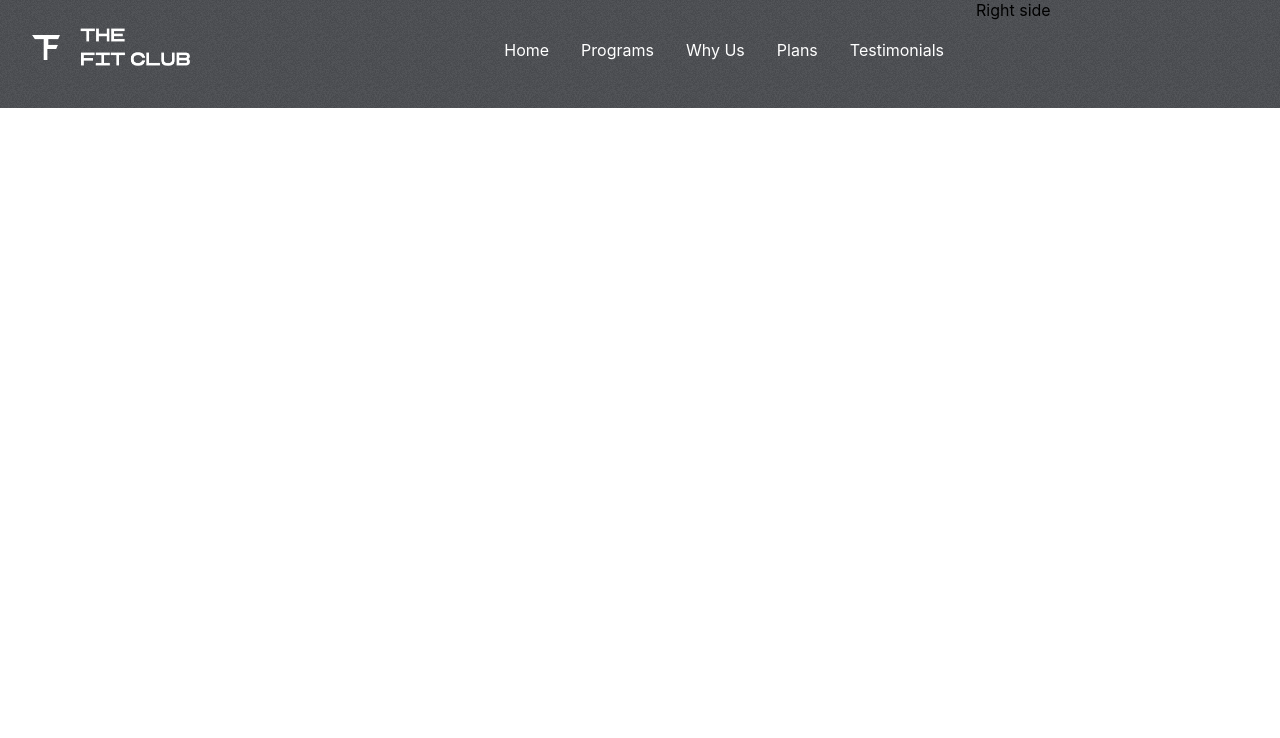
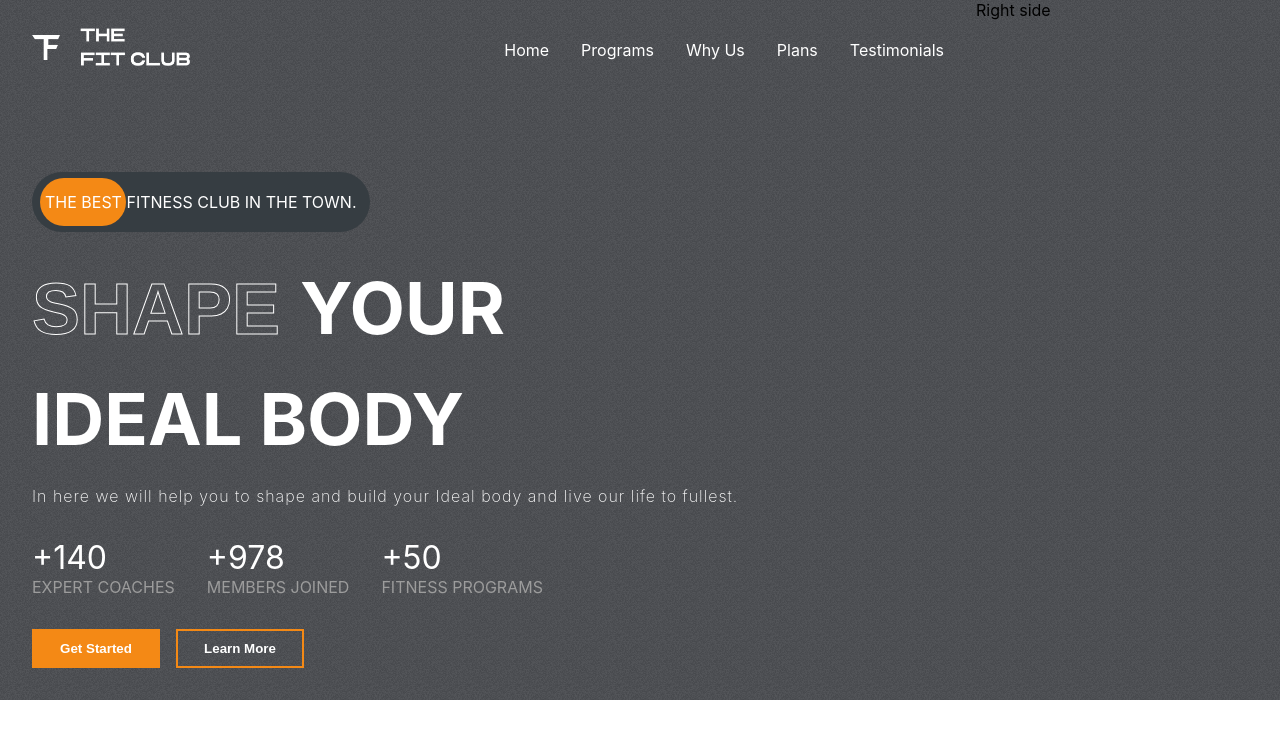
Before and after one commit to mrinnnmoy/Fitclub, a React (Create React App) app: page / in a window 1280 px wide. Shown: the top 738 px of the page. Built offline with nearby package versions, Linux system fonts and the light colour scheme; the HTML template or start-up script is replaced by a standard one.

Commit message:
build hero-section

```diff
--- a/src/App.css
+++ b/src/App.css
@@ -6,7 +6,7 @@
   --darkGrey: #464D53;
   --caloryCard: #656565;
   --planCard: linear-gradient(210.41deg, #fa5042 1.14%, #ffa739 100.75%);
-  --appColor:  #3c3f45;
+  --appColor: #3c3f45;
 }
 
 .App {
@@ -18,6 +18,29 @@
   gap: 6rem;
   overflow: hidden;
 }
-::-webkit-scrollbar{
+
+::-webkit-scrollbar {
   display: none;
 }
+
+.stroke-text {
+  color: transparent;
+  font-family: Arial, Helvetica, sans-serif;
+  -webkit-text-stroke-width: 1px;
+  -webkit-text-stroke-color: white;
+}
+
+.btn {
+  background-color: white;
+  padding: 0.5rem;
+  font-weight: bold;
+  border: 4px solid transparent;
+  transition: 300ms all;
+  display: flex;
+  align-items: center;
+  justify-content: center;
+}
+
+.btn:hover {
+  cursor: pointer;
+}
--- a/src/components/Hero/Hero.css
+++ b/src/components/Hero/Hero.css
@@ -7,8 +7,97 @@
     padding: 2rem;
     padding-top: 1.5rem;
     flex: 3;
+    display: flex;
+    gap: 2rem;
+    flex-direction: column;
 }
 
 .right-h {
     flex: 1;
 }
+
+.the-best-add {
+    margin-top: 4rem;
+    background-color: #363d42;
+    border-radius: 4rem;
+    width: fit-content;
+    padding: 20px 13px;
+    text-transform: uppercase;
+    color: white;
+    position: relative;
+    display: flex;
+    align-items: center;
+    justify-content: flex-start;
+}
+
+.the-best-add>span {
+    z-index: 2;
+}
+
+.the-best-add>div {
+    position: absolute;
+    background-color: var(--orange);
+    width: 5.4rem;
+    height: 80%;
+    left: 8px;
+    border-radius: 3rem;
+    z-index: 1;
+}
+
+.hero-text {
+    display: flex;
+    flex-direction: column;
+    gap: 1.5rem;
+    text-transform: uppercase;
+    font-size: 4.5rem;
+    font-weight: bold;
+    color: white;
+    text-overflow: inherit;
+}
+
+.hero-text>div:nth-of-type(3) {
+    font-size: 1rem;
+    font-weight: 200;
+    text-transform: none;
+    letter-spacing: 1px;
+    width: 80%;
+}
+
+.figures {
+    display: flex;
+    gap: 2rem;
+}
+
+.figures>div {
+    display: flex;
+    flex-direction: column;
+}
+
+.figures>div>span:nth-of-type(1) {
+    color: white;
+    font-size: 2rem;
+}
+
+.figures>div>span:nth-of-type(2) {
+    color: var(--gray);
+    text-transform: uppercase;
+}
+
+.hero-buttons {
+    display: flex;
+    gap: 1rem;
+    font-weight: normal;
+}
+
+.hero-buttons>:nth-child(1) {
+    color: white;
+    background-color: var(--orange);
+    width: 8rem;
+}
+
+.hero-buttons>:nth-child(2) {
+    color: white;
+    background-color: transparent;
+    width: 8rem;
+    border: 2px solid var(--orange);
+}
--- a/src/components/Hero/Hero.jsx
+++ b/src/components/Hero/Hero.jsx
@@ -7,6 +7,50 @@
     <div className="hero">
       <div className="left-h">
         <Header />
+
+        <div className="the-best-add">
+          <div></div>
+          <span>The best Fitness club in the town.</span>
+        </div>
+
+        {/* Hero heading */}
+        <div className="hero-text">
+          <div>
+            <span className="stroke-text"> Shape </span>
+            <span> Your </span>
+          </div>
+          <div>
+            <span>Ideal Body</span>
+          </div>
+          <div>
+            <span>
+              In here we will help you to shape and build your Ideal
+              body and live our life to fullest.
+            </span>
+          </div>
+        </div>
+
+        {/* Figures */}
+        <div className="figures">
+          <div>
+            <span>+140</span>
+            <span>expert coaches</span>
+          </div>
+          <div>
+            <span>+978</span>
+            <span>members joined</span>
+          </div>
+          <div>
+            <span>+50</span>
+            <span>fitness programs</span>
+          </div>
+        </div>
+
+        {/* Hero Buttons */}
+        <div className="hero-buttons">
+          <button className="btn">Get Started</button>
+          <button className="btn">Learn More</button>
+        </div>
       </div>
       <div className="right-h">Right side</div>
     </div>
```
